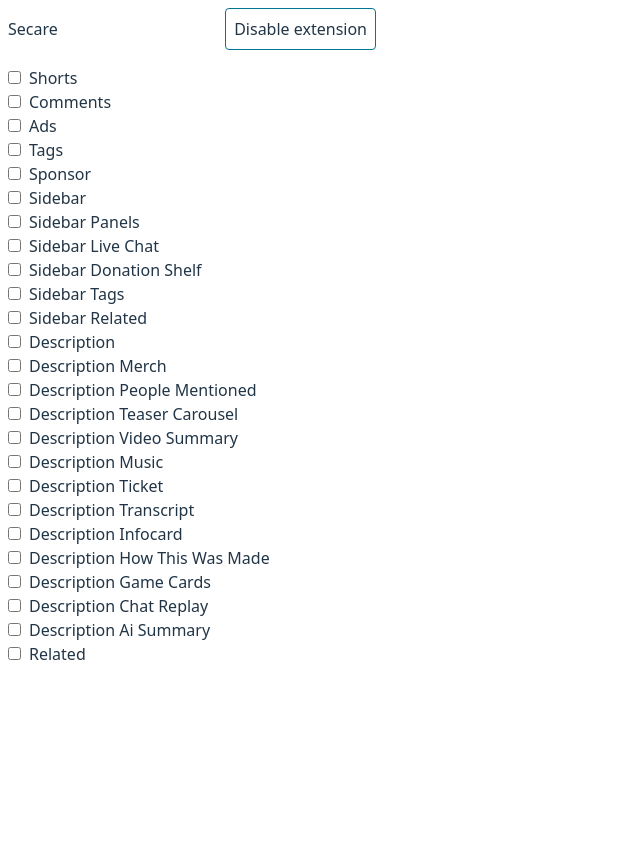
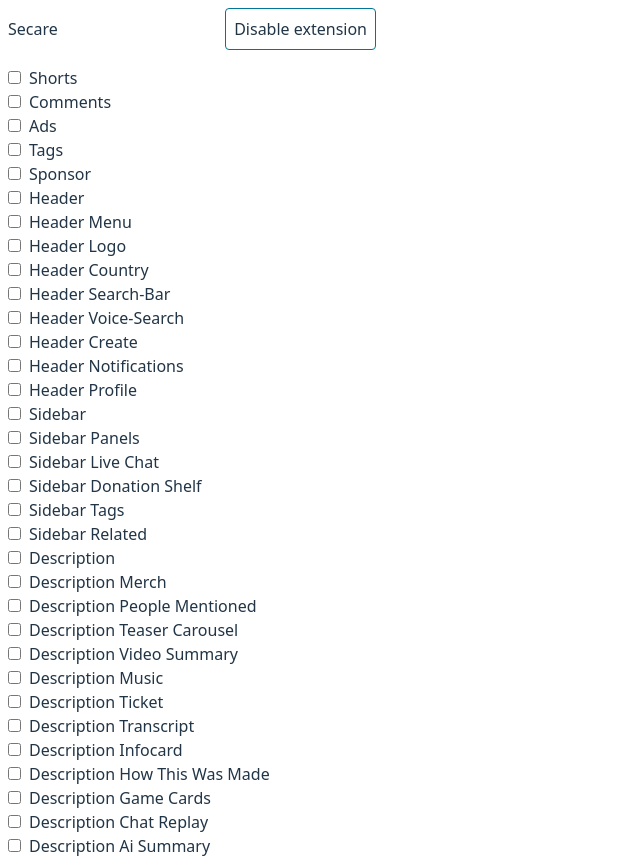
Before and after one commit to RichardPickman/Secare, a React (Vite) app: page / in a window 1280 px wide. Shown: the whole page, without its empty margins (0-640 px from the left). Before the commit the page ends 800 px from the top, so only its background shows below. Built offline with nearby package versions, Linux system fonts and the light colour scheme.

Commit message:
add header disabling and remove redundant "related" setting

```diff
--- a/src/lib/constants/index.ts
+++ b/src/lib/constants/index.ts
@@ -4,6 +4,15 @@ export type Setting =
     | 'ads'
     | 'tags'
     | 'sponsor'
+    | 'header'
+    | 'header_menu'
+    | 'header_logo'
+    | 'header_country'
+    | 'header_search-bar'
+    | 'header_voice-search'
+    | 'header_create'
+    | 'header_notifications'
+    | 'header_profile'
     | 'sidebar'
     | 'sidebar_panels'
     | 'sidebar_live_chat'
@@ -22,8 +31,7 @@ export type Setting =
     | 'description_how_this_was_made'
     | 'description_game_cards'
     | 'description_chat_replay'
-    | 'description_ai_summary'
-    | 'related';
+    | 'description_ai_summary';
 
 export const settings: Setting[] = [
     'shorts',
@@ -31,6 +39,15 @@ export const settings: Setting[] = [
     'ads',
     'tags',
     'sponsor',
+    'header',
+    'header_menu',
+    'header_logo',
+    'header_country',
+    'header_search-bar',
+    'header_voice-search',
+    'header_create',
+    'header_notifications',
+    'header_profile',
     'sidebar',
     'sidebar_panels',
     'sidebar_live_chat',
@@ -50,5 +67,4 @@ export const settings: Setting[] = [
     'description_game_cards',
     'description_chat_replay',
     'description_ai_summary',
-    'related',
 ];
```
Also changed, not shown: src/content/styles.css (+26 -0 lines).
